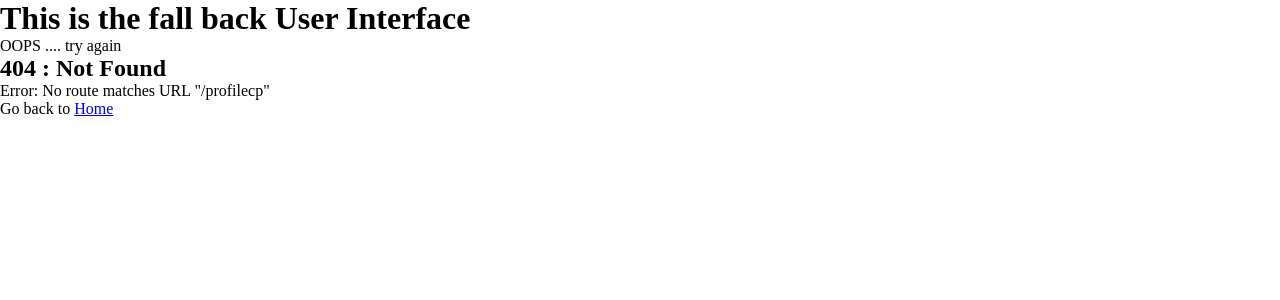
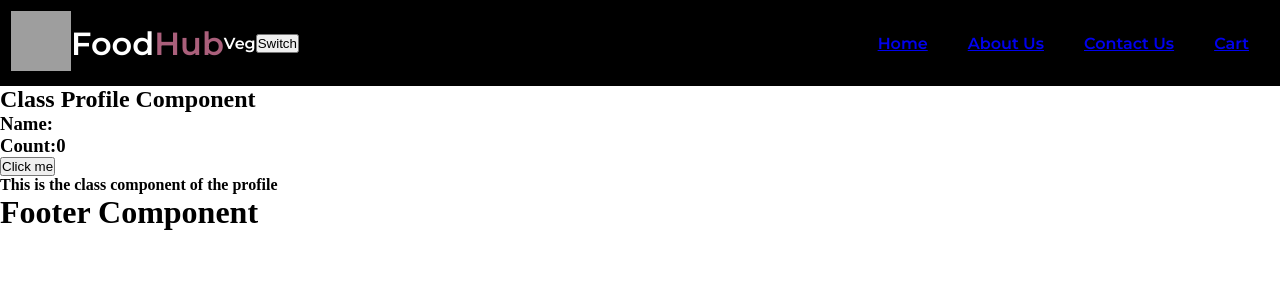
Before and after one commit to Mathi27/ReactJS, a React (Vite) app in the folder FoodApp/: page /profilecp in a window 1280 px wide. Before the commit this address had no page. Shown: the top 300 px of the page. Built offline with nearby package versions, Linux system fonts and the light colour scheme; grey boxes are pictures that could not be loaded.

Commit message:
class components

```diff
--- a/FoodApp/src/Components/About.js
+++ b/FoodApp/src/Components/About.js
@@ -1,14 +1,45 @@
 import React from "react";
+import { Outlet } from "react-router-dom";
+import Profile from "./Profile";
+import ProfileComponent from "./ProfileClass";
 
-const About = () =>{
+/* const About2 = () =>{
     return (
         <div>
             <h1>About Us</h1>
             <p>Our mission is to elevate the quality of life for the urban consumer with unparalleled convenience. Convenience is what makes us tick. It's what makes us get out of bed and say, "Let's do this."
 </p>
+       <Profile name={"mathi"}/>
+       <ProfileComponent name={"Mathi Class Component"} />
     <img className="swiggy-img" src="https://careers.swiggy.com/assets/img/Swiggy-Journey.jpg" />
         </div>
     )
+} */
+
+class About extends React.Component{
+    constructor(props){
+        super(props);
+        console.log("Parent - Constructor.")
+    }
+
+    componentDidMount(){
+        // Best place to make an API Call
+        console.log("Parent- Component did mount");
+    }
+    render(){
+        console.log("Parent- render");
+                return(
+                    <div>
+            <h1>About Us</h1>
+<p>Our mission is to elevate the quality of life for the urban consumer with unparalleled convenience. Convenience is what makes us tick. It's what makes us get out of bed and say, "Let's do this."</p>
+       {/* <Profile name={"mathi"}/> */}
+       <ProfileComponent name={"Child1 Class Component"} />
+       <ProfileComponent name={"Child2 Class Component"} />
+    <img className="swiggy-img" src="https://careers.swiggy.com/assets/img/Swiggy-Journey.jpg" />
+        </div>
+                )
+
+    }
 }
 
 export default About;
--- a/FoodApp/src/Components/Body.js
+++ b/FoodApp/src/Components/Body.js
@@ -24,7 +24,7 @@
 
         let CardData = datafromApi?.data?.data.cards;
         let cardmap = CardData.map(elements =>  elements.data)
-        //  console.log(cardmap);
+         console.log(cardmap);
         setrestaurant(cardmap);
  }
 
--- /dev/null
+++ b/FoodApp/src/Components/Profile.js
@@ -0,0 +1,18 @@
+import React, { useState } from 'react';
+
+const Profile = (props) =>{
+    const [count,setCount] = useState(0);
+    return (
+        <div>
+            <h1>This is profile component</h1>
+            <h3>Count Functional Component:{count}</h3>
+            <button onClick={()=>{
+                setCount(count+1);
+            }}>amuku </button>
+
+            <h3>name:{props.name}</h3>
+        </div>
+    );
+}
+
+export default Profile;
--- /dev/null
+++ b/FoodApp/src/Components/ProfileClass.js
@@ -0,0 +1,37 @@
+import React from "react";
+
+class ProfileComponent extends React.Component{
+
+    constructor(props){
+        super(props);
+
+        this.state = {
+            count:0,
+        }
+        console.log("child- constructor "+this.props.name);
+
+    }
+    componentDidMount(){
+        console.log("Child- component did mount."+this.props.name)
+    }
+
+    render(){
+      console.log("Child Render."+this.props.name);
+        return (
+            <React.Fragment>
+            <h2>Class Profile Component</h2>
+            <h3>Name:{this.props.name}</h3>
+            <h3>Count:{this.state.count}</h3>
+            <button onClick={()=>{
+                this.setState({
+                   count:+1,
+                })
+            }}>Click me</button>
+            <h4>This is the class component of the profile</h4>
+            </React.Fragment>
+
+        )
+    }
+}
+
+export default ProfileComponent;
--- a/FoodApp/src/Components/RestaurantMenu.js
+++ b/FoodApp/src/Components/RestaurantMenu.js
@@ -10,6 +10,7 @@
     console.log(paramss)
     const {id} = paramss;
     const [resdetail,setResDetail] = useState(null);
+
     useEffect(()=>{
          getRestaurantInfo();
     },[]);
@@ -18,7 +19,7 @@
         const data = await axios.get('https://www.swiggy.com/dapi/menu/pl?page-type=REGULAR_MENU&complete-menu=true&lat=23.022505&lng=72.5713621&restaurantId='+id);
         console.log(data);
         const HotelDetails = data?.data?.data?.cards[0]?.card?.card?.info;
-         setResDetail(HotelDetails);
+        setResDetail(HotelDetails);
     }
 
 
@@ -32,7 +33,6 @@
              <p>{resdetail.costForTwoMessage}</p>
 
         </div>
-
-    )
+    );
 }
 export default ResMenu;
```
Also changed, not shown: FoodApp/src/App.js (+14 -2 lines).
